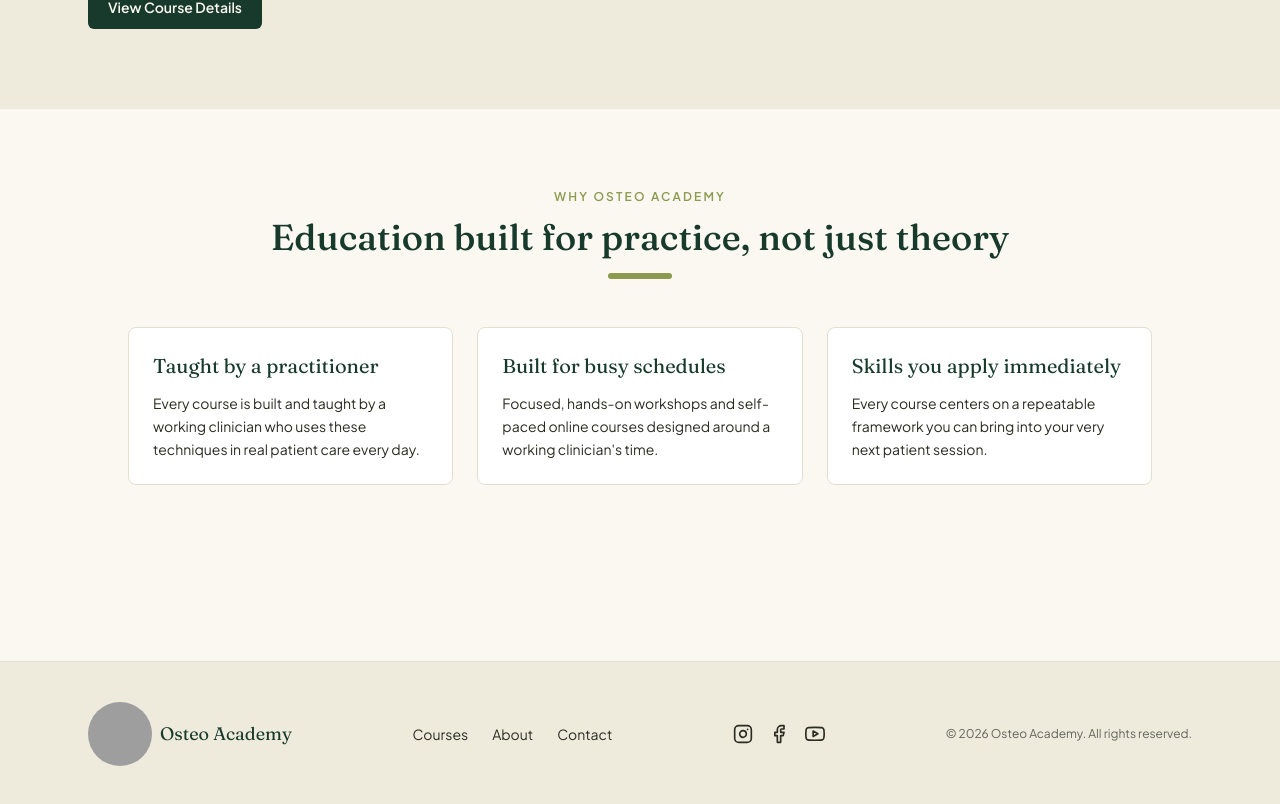
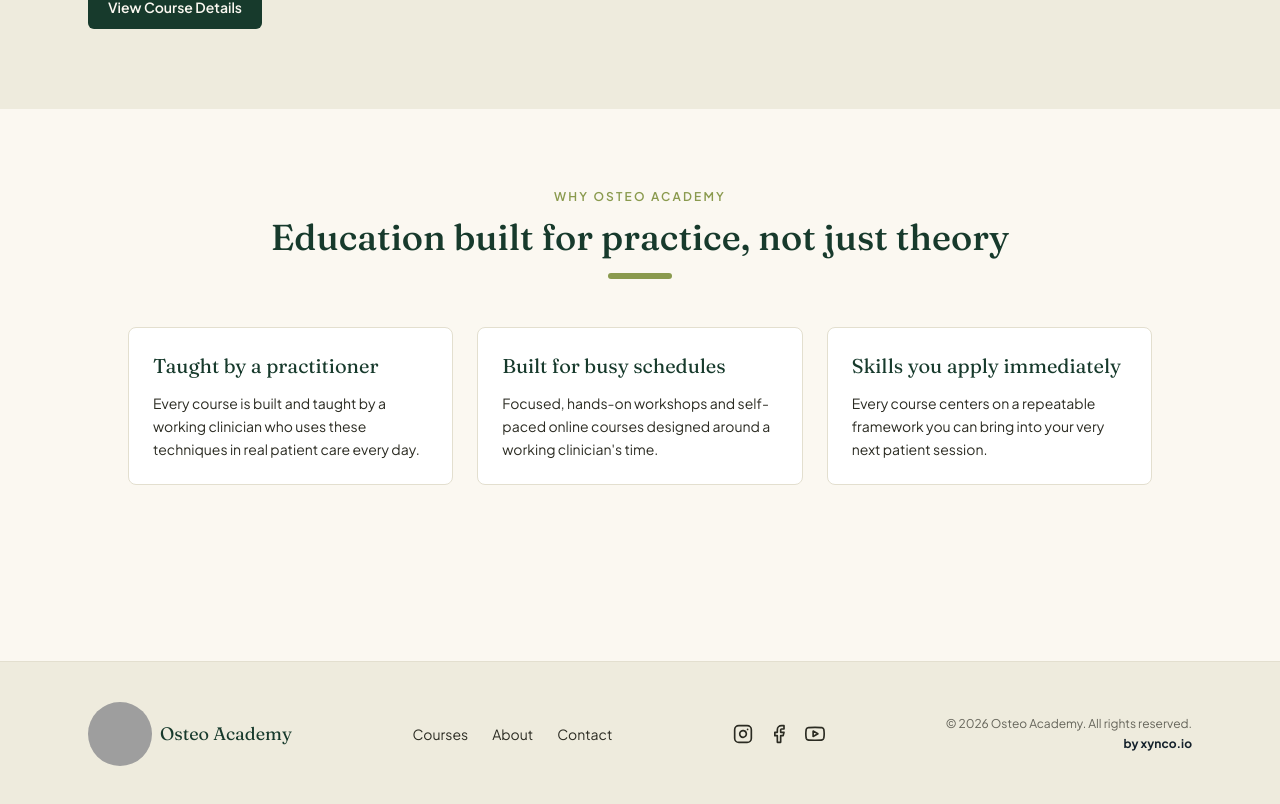
Before and after one commit to xyncosam/osteoacademy, a Next.js app: page / in a window 1280 px wide. Shown: the part 1496-2300 px from the top of the page. Built offline with nearby package versions, Linux system fonts and the light colour scheme; grey boxes are pictures that could not be loaded.

Commit message:
feat: add 'by xynco.io' credit to the footer
Styled in xynco's bold navy wordmark color, linking out to xynco.io.

```diff
--- a/components/layout/Footer.tsx
+++ b/components/layout/Footer.tsx
@@ -21,7 +21,17 @@ export function Footer() {
           <Link href="/contact" className="hover:text-sage-500">Contact</Link>
         </nav>
         <SocialLinks />
-        <p className="text-xs text-ink-900/70">&copy; {year} Osteo Academy. All rights reserved.</p>
+        <div className="flex flex-col items-center gap-1 text-xs text-ink-900/70 md:items-end">
+          <p>&copy; {year} Osteo Academy. All rights reserved.</p>
+          <a
+            href="https://xynco.io"
+            target="_blank"
+            rel="noopener noreferrer"
+            className="font-bold text-[#14212B] hover:opacity-80"
+          >
+            by xynco.io
+          </a>
+        </div>
       </Container>
     </footer>
   )
```
